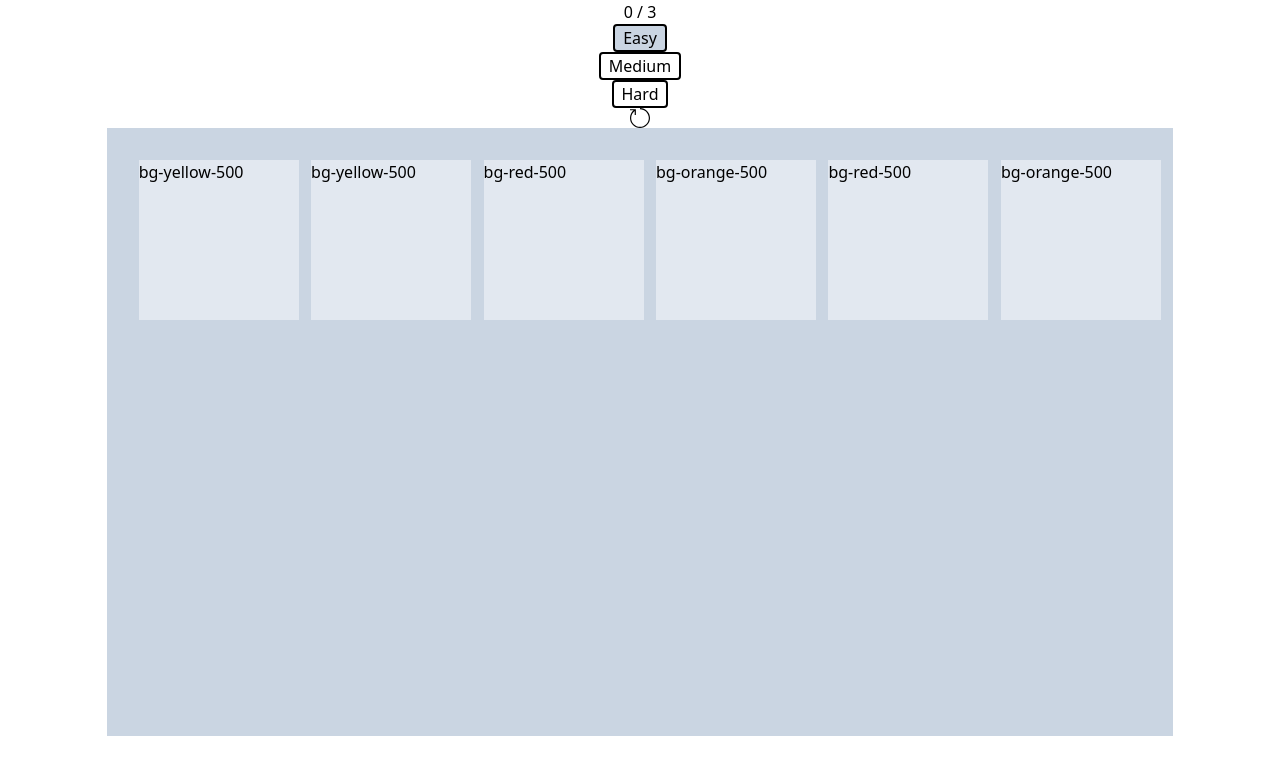
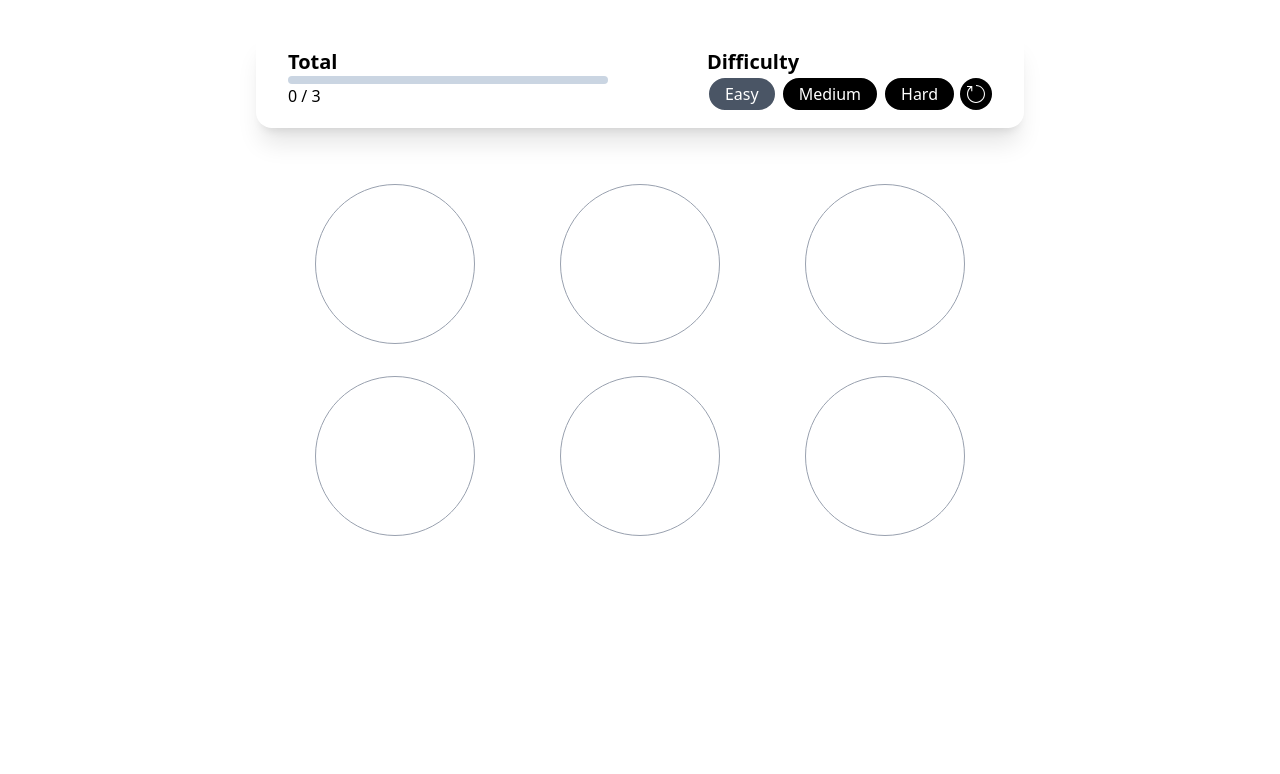
Before and after one commit to gen1chiro/tint-tap, a React (Vite) app: page / in a window 1280 px wide. Shown: the top 774 px of the page. Built offline with nearby package versions, Linux system fonts and the light colour scheme.

Commit message:
add styling

```diff
--- a/src/App.jsx
+++ b/src/App.jsx
@@ -1,13 +1,15 @@
-import {useEffect, useState} from 'react'
+import { useEffect, useState } from 'react'
 import Tile from "./components/Tile.jsx";
 import DifficultyButton from "./components/DifficultyButton.jsx"
 import ResetButton from "./components/ResetButton.jsx";
 import {colorsArray, duplicateArray, shuffleArray, generateRandomId} from "./utils/utils.js";
 import Confetti from 'react-confetti'
+import { useWindowSize } from "react-use";
 
 function App() {
     const [tiles, setTiles] = useState([])
     const [difficulty, setDifficulty] = useState(3);
+    const {height, width} = useWindowSize()
 
     const generateTiles = (diff) => {
         const shuffledColorsArr = shuffleArray(duplicateArray(colorsArray.slice(0, diff)))
@@ -89,15 +91,35 @@ function App() {
     })
 
     return (
-        <main className="w-full flex flex-col justify-center items-center">
-            {isGameWon && <Confetti/>}
-            <h1>{totalCorrect} / {totalPairs}</h1>
-            <DifficultyButton onClick={handleDifficultyChange} difficultyLevel={3} difficulty={difficulty}>Easy</DifficultyButton>
-            <DifficultyButton onClick={handleDifficultyChange} difficultyLevel={6} difficulty={difficulty}>Medium</DifficultyButton>
-            <DifficultyButton onClick={handleDifficultyChange} difficultyLevel={9} difficulty={difficulty}>Hard</DifficultyButton>
-            <ResetButton onClick={handleGameReset} isGameWon={isGameWon}/>
-            <section className="w-5/6 bg-slate-300 grid grid-cols-6 grid-rows-3 gap-8 p-8">
-                {tilesArray}
+        <main className="w-full flex justify-center py-8 font-sans">
+            <section className="w-full max-w-3xl flex flex-col justify-center items-center gap-6">
+                {isGameWon && <Confetti width={width} height={height}/>}
+                <div className="w-full flex justify-between px-8 py-4 shadow-xl rounded-2xl gap-4">
+                    <div className="flex flex-col flex-grow max-w-xs">
+                        <h1 className="font-semibold text-xl">Total</h1>
+                        <div>
+                            <div className="h-2 bg-slate-300 rounded-full">
+                                <div className="h-2 bg-slate-800 rounded-full" style={{ width: `${(totalCorrect / totalPairs) * 100}%` }}></div>
+                            </div>
+                            <h1>{totalCorrect} / {totalPairs}</h1>
+                        </div>
+                    </div>
+                    <div className="flex flex-col">
+                        <h1 className="font-semibold text-xl">Difficulty</h1>
+                        <div className="flex items-center gap-1">
+                            <DifficultyButton onClick={handleDifficultyChange} difficultyLevel={3}
+                                              difficulty={difficulty}>Easy</DifficultyButton>
+                            <DifficultyButton onClick={handleDifficultyChange} difficultyLevel={6}
+                                              difficulty={difficulty}>Medium</DifficultyButton>
+                            <DifficultyButton onClick={handleDifficultyChange} difficultyLevel={9}
+                                              difficulty={difficulty}>Hard</DifficultyButton>
+                            <ResetButton onClick={handleGameReset}/>
+                        </div>
+                    </div>
+                </div>
+                <div className="w-full grid grid-cols-3 place-items-center gap-8 p-8">
+                    {tilesArray}
+                </div>
             </section>
         </main>
     )
--- a/src/components/DifficultyButton.jsx
+++ b/src/components/DifficultyButton.jsx
@@ -3,7 +3,7 @@ const DifficultyButton = ({onClick, difficultyLevel, difficulty, children}) => {
 
     return (
         <button onClick={() => onClick(difficultyLevel)} disabled={isDisabled}
-                className={`border-2 px-2 rounded ${isDisabled ? 'bg-slate-300' : ''} hover:cursor-pointer`}>
+                className={`border-2 px-4 py-1 rounded ${isDisabled ? 'bg-gray-600' : 'bg-black'} font-medium rounded-full text-white hover:bg-gray-600 hover:cursor-pointer transition-colors ease-out`}>
             {children}
         </button>
     )
--- a/src/components/ResetButton.jsx
+++ b/src/components/ResetButton.jsx
@@ -1,10 +1,10 @@
-const ResetButton = ({onClick, isGameWon}) => {
+const ResetButton = ({onClick}) => {
     return (
-        <button onClick={onClick} disabled={!isGameWon}>
-            <svg fill="#000000" width="20px" height="20px" viewBox="0 0 1920 1920" xmlns="http://www.w3.org/2000/svg">
+        <button onClick={onClick} className="aspect-square w-8 bg-black hover:bg-slate-600 rounded-full flex justify-center items-center">
+            <svg fill="white" width="18px" height="18px" viewBox="0 0 1920 1920" xmlns="http://www.w3.org/2000/svg">
                 <path
                     d="M960 0v112.941c467.125 0 847.059 379.934 847.059 847.059 0 467.125-379.934 847.059-847.059 847.059-467.125 0-847.059-379.934-847.059-847.059 0-267.106 126.607-515.915 338.824-675.727v393.374h112.94V112.941H0v112.941h342.89C127.058 407.38 0 674.711 0 960c0 529.355 430.645 960 960 960s960-430.645 960-960S1489.355 0 960 0"
-                    fill-rule="evenodd"/>
+                    />
             </svg>
         </button>
     )
--- a/src/components/Tile.jsx
+++ b/src/components/Tile.jsx
@@ -1,14 +1,12 @@
 const Tile = ({id, color, isFlipped, isCorrect, handleClick}) => {
     return (
         <div
-            className={`w-40 aspect-square ${isFlipped ? color : 'bg-slate-200'}
+            className={`w-40 aspect-square border-1 border-gray-400 rounded-full ${isFlipped ? color : 'bg-white'}
                         ${isFlipped ? 'rotate-y-180' : 'rotate-y-[-180]'}
                         ${isCorrect ? 'animate-snap' : ''}
-                        transition-transform duration-500`}
+                        hover:border-2 transition-transform duration-500`}
             onClick={() => handleClick(id, isFlipped, isCorrect)}
-        >
-            {color}
-        </div>
+        ></div>
     )
 }
 
--- a/src/utils/utils.js
+++ b/src/utils/utils.js
@@ -1,13 +1,13 @@
 export const colorsArray = [
-    'bg-red-500',
-    'bg-orange-500',
-    'bg-yellow-500',
-    'bg-green-500',
-    'bg-blue-500',
-    'bg-purple-500',
-    'bg-pink-500',
-    'bg-rose-500',
-    'bg-slate-500',
+    'bg-red-300',
+    'bg-orange-300',
+    'bg-yellow-200',
+    'bg-green-300',
+    'bg-blue-300',
+    'bg-purple-300',
+    'bg-pink-300',
+    'bg-rose-300',
+    'bg-slate-300',
 ]
 
 export const duplicateArray = (array) => [...array, ...array]
```
